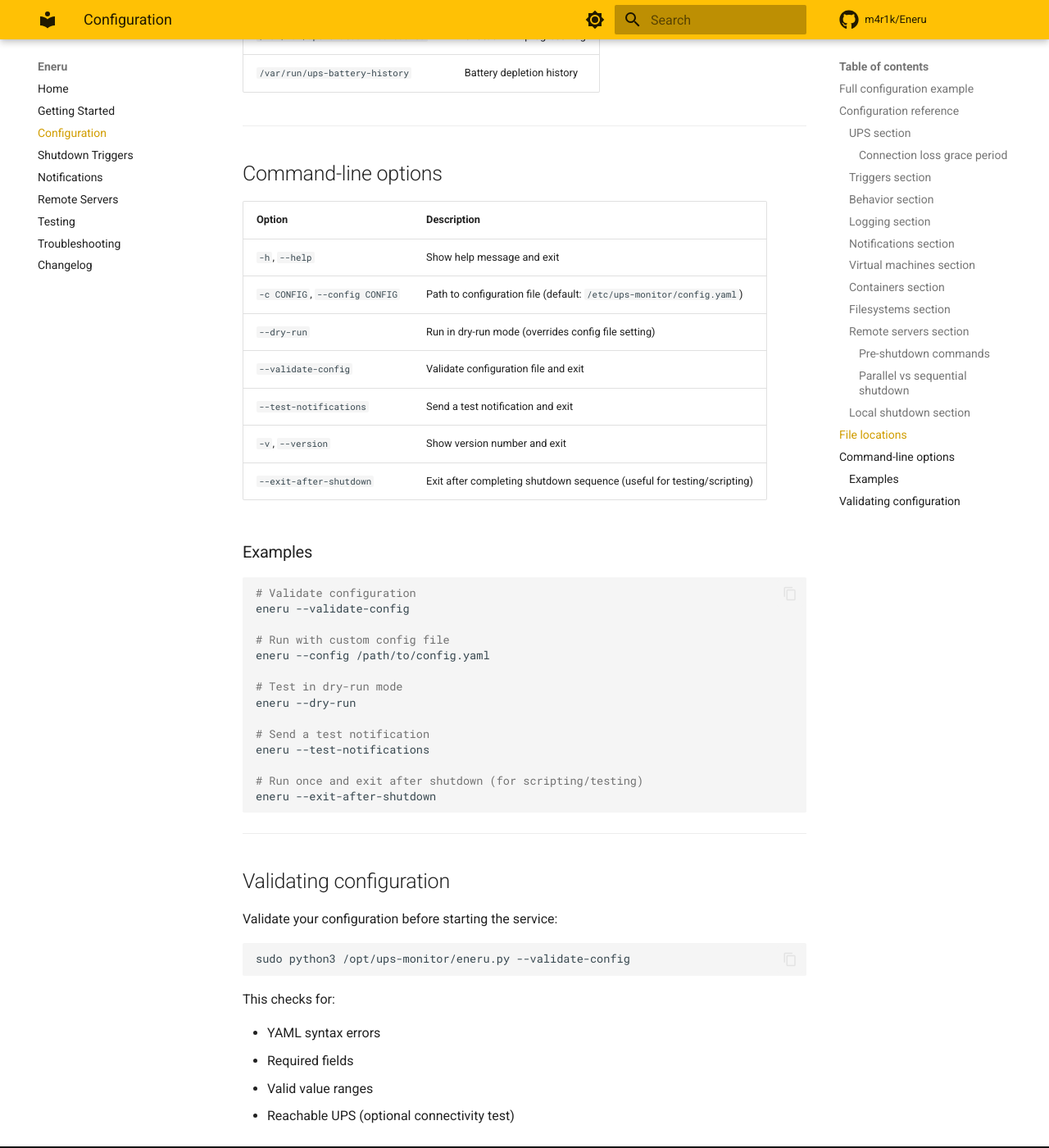
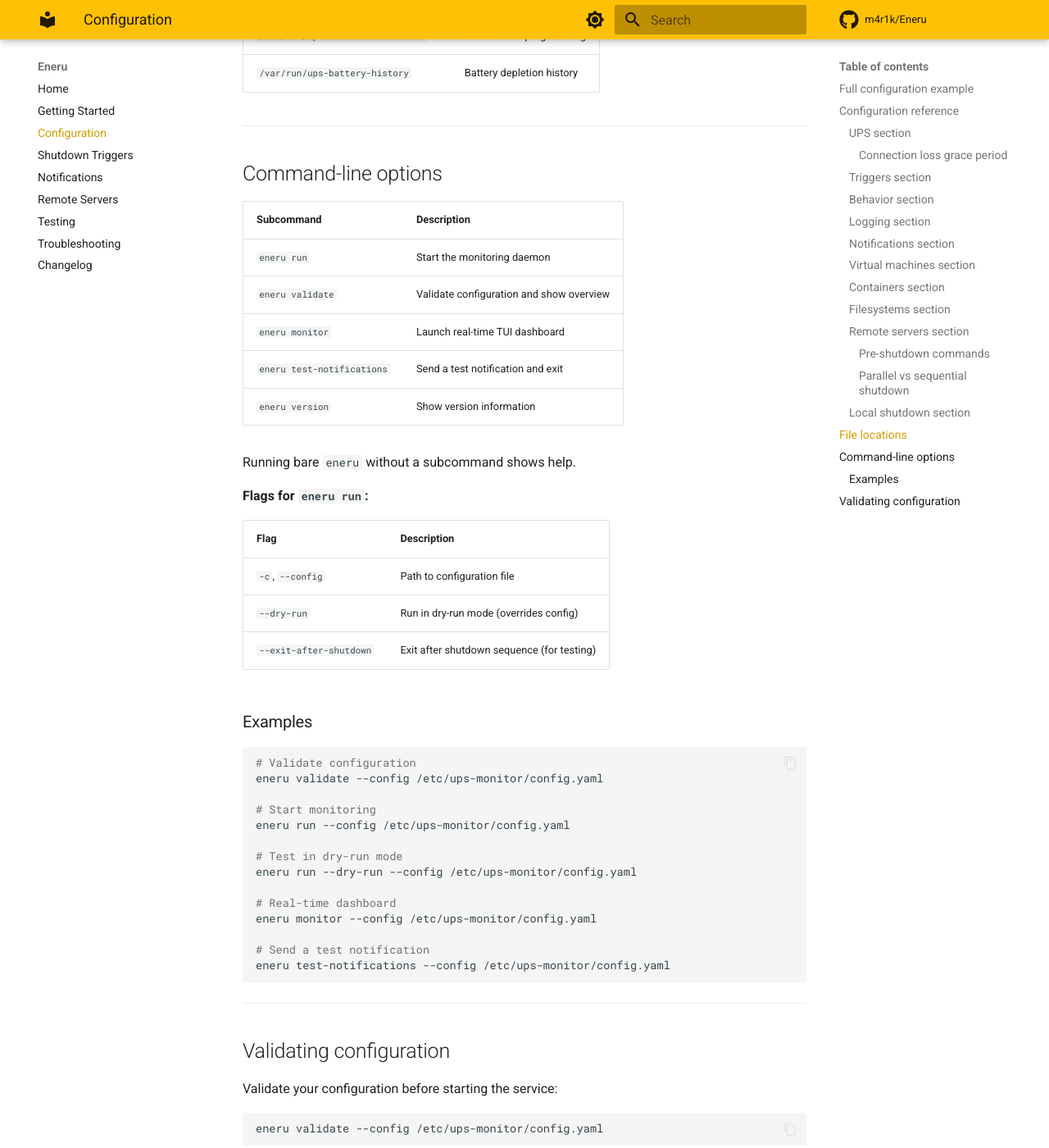
Before and after one commit to m4r1k/Eneru, an MkDocs documentation site: the page built from docs/configuration.md, in a window 1280 px wide and 1400 px high, scrolled down 9066 px. Shown: the whole window at 82% size. Built offline with MkDocs 1.6.1 and Material for MkDocs 9.7.7, drawn with Linux system fonts in a browser that asks for light colours; comment, search, counter and statistics services are not loaded; some of the changed text lies outside the part shown.

Commit message:
docs: update all documentation for v5.0.0-rc3
README.md:
- TUI dashboard gif added below architecture diagram
- Multi-UPS config example in quick start
- CLI migrated to subcommands (eneru run, validate, monitor)
- Feature list updated (multi-UPS, TUI, battery anomaly, 292 tests)

docs/index.md:
- TUI gif added, multi-UPS in feature table

docs/configuration.md:
- CLI reference rewritten for subcommands

docs/testing.md:
- Test count updated to 292 across 14 files
- Detailed per-file breakdown with multi-UPS coverage
- E2E test table expanded to 13 tests (including multi-UPS)
- Commands updated to new CLI syntax

docs/getting-started.md, troubleshooting.md, notifications.md:
- All CLI commands updated to subcommand syntax

Version bumped to 5.0.0-rc3.

Co-Authored-By: Claude Opus 4.6 (1M context) <noreply@anthropic.com>

````diff
--- a/docs/configuration.md
+++ b/docs/configuration.md
@@ -356,33 +356,41 @@ See [Remote Servers](remote-servers.md) for SSH setup instructions.
 
 ## Command-line options
 
-| Option | Description |
-|--------|-------------|
-| `-h`, `--help` | Show help message and exit |
-| `-c CONFIG`, `--config CONFIG` | Path to configuration file (default: `/etc/ups-monitor/config.yaml`) |
-| `--dry-run` | Run in dry-run mode (overrides config file setting) |
-| `--validate-config` | Validate configuration file and exit |
-| `--test-notifications` | Send a test notification and exit |
-| `-v`, `--version` | Show version number and exit |
-| `--exit-after-shutdown` | Exit after completing shutdown sequence (useful for testing/scripting) |
+| Subcommand | Description |
+|------------|-------------|
+| `eneru run` | Start the monitoring daemon |
+| `eneru validate` | Validate configuration and show overview |
+| `eneru monitor` | Launch real-time TUI dashboard |
+| `eneru test-notifications` | Send a test notification and exit |
+| `eneru version` | Show version information |
+
+Running bare `eneru` without a subcommand shows help.
+
+**Flags for `eneru run`:**
+
+| Flag | Description |
+|------|-------------|
+| `-c`, `--config` | Path to configuration file |
+| `--dry-run` | Run in dry-run mode (overrides config) |
+| `--exit-after-shutdown` | Exit after shutdown sequence (for testing) |
 
 ### Examples
 
 ```bash
 # Validate configuration
-eneru --validate-config
+eneru validate --config /etc/ups-monitor/config.yaml
 
-# Run with custom config file
-eneru --config /path/to/config.yaml
+# Start monitoring
+eneru run --config /etc/ups-monitor/config.yaml
 
 # Test in dry-run mode
-eneru --dry-run
+eneru run --dry-run --config /etc/ups-monitor/config.yaml
+
+# Real-time dashboard
+eneru monitor --config /etc/ups-monitor/config.yaml
 
 # Send a test notification
-eneru --test-notifications
-
-# Run once and exit after shutdown (for scripting/testing)
-eneru --exit-after-shutdown
+eneru test-notifications --config /etc/ups-monitor/config.yaml
 ```
 
 ---
@@ -392,12 +400,13 @@ eneru --exit-after-shutdown
 Validate your configuration before starting the service:
 
 ```bash
-sudo python3 /opt/ups-monitor/eneru.py --validate-config
+eneru validate --config /etc/ups-monitor/config.yaml
 ```
 
 This checks for:
 
 - YAML syntax errors
-- Required fields
-- Valid value ranges
+- Required fields and valid value ranges
+- Multi-UPS ownership rules (only `is_local` group can manage VMs/containers)
+- Notification service availability
 - Reachable UPS (optional connectivity test)
--- a/src/eneru/version.py
+++ b/src/eneru/version.py
@@ -2,4 +2,4 @@
 
 # Version is set at build time via git describe --tags
 # Format: "4.3.0" for tagged releases, "4.3.0-5-gabcdef1" for dev builds
-__version__ = "5.0.0-rc2"
+__version__ = "5.0.0-rc3"
````
Also changed, not shown: README.md (+47 -12 lines), docs/getting-started.md (+2 -2 lines), docs/index.md (+13 -5 lines), docs/notifications.md (+3 -3 lines), docs/testing.md (+31 -17 lines), docs/troubleshooting.md (+2 -2 lines), docs/images/eneru-mon.gif (added).
